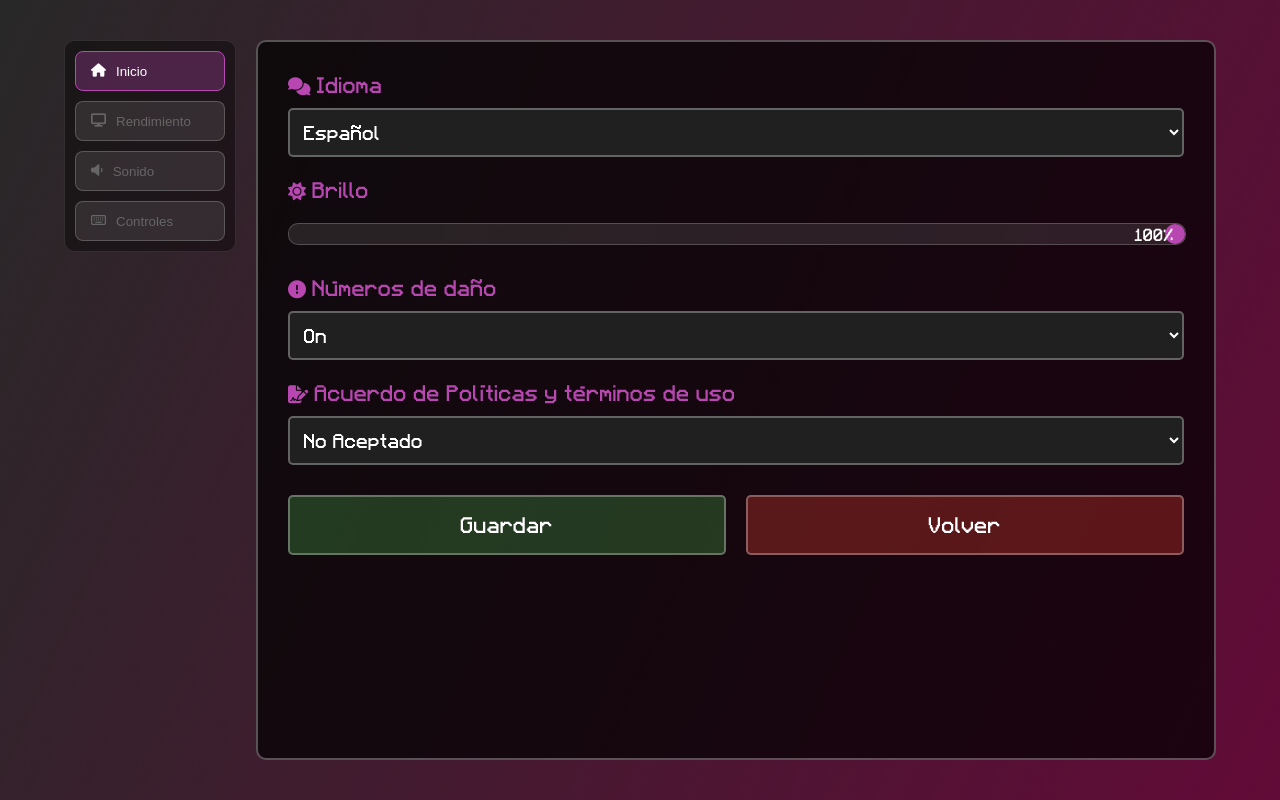
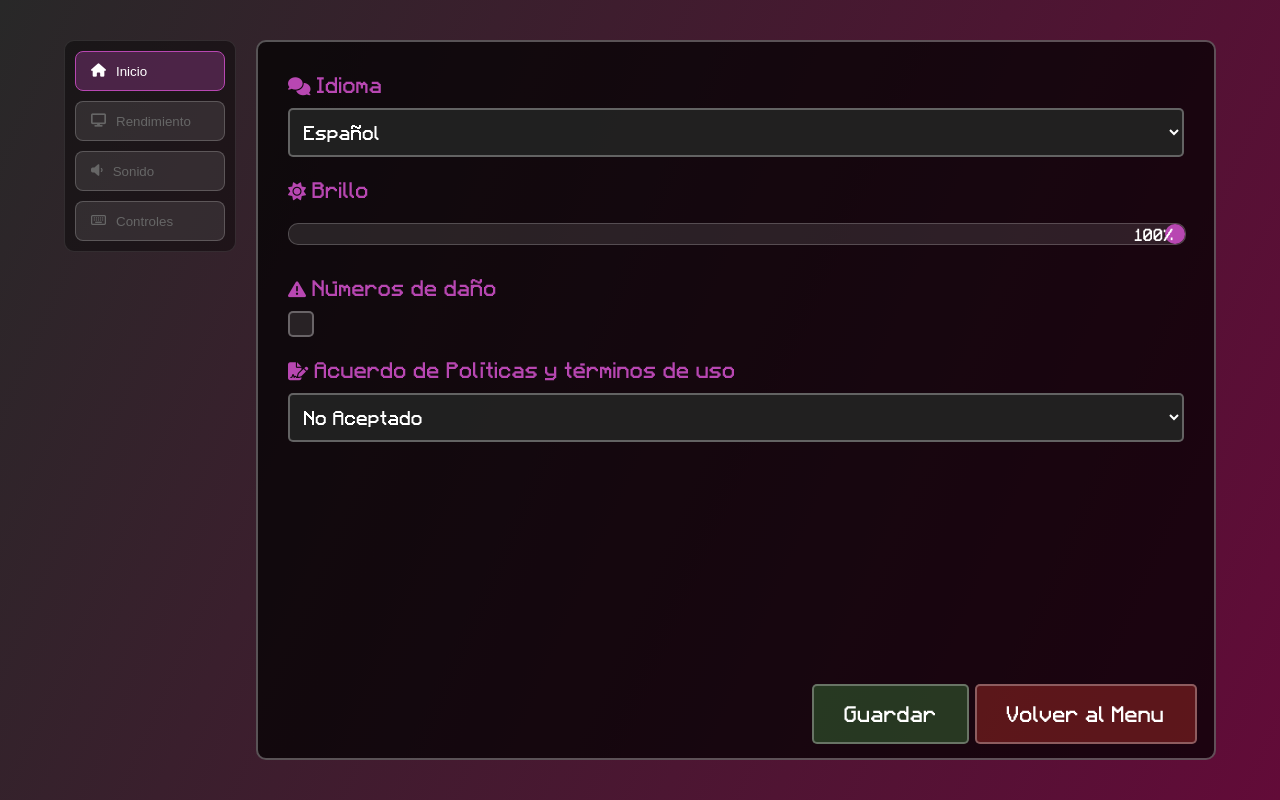
Before and after one commit to AgustinBeniteez/LAUX-Game-roguelike, a plain HTML site: page config.html in a window 1280 px wide. Drawn offline with Linux system fonts and the light colour scheme.

Commit message:
v 1.0.2.5

```diff
--- a/config.html
+++ b/config.html
@@ -146,6 +146,7 @@
     .key-label {
       flex: 1;
     }
+
     .config-label {
       display: block;
       margin-bottom: 10px;
@@ -210,11 +211,71 @@
       width: 100%;
     }
 
+    /* Estilos personalizados para el checkbox */
+    .custom-checkbox {
+      display: inline-block;
+      position: relative;
+      cursor: pointer;
+      width: 22px;
+      height: 22px;
+    }
+
+    .custom-checkbox input {
+      position: absolute;
+      opacity: 0;
+      cursor: pointer;
+      width: 0;
+      height: 0;
+    }
+
+    .checkmark {
+      position: absolute;
+      top: 0;
+      left: 0;
+      width: 22px;
+      height: 22px;
+      background-color: rgba(255, 255, 255, 0.1);
+      border: 2px solid rgba(255, 255, 255, 0.3);
+      border-radius: 5px;
+      transition: all 0.3s ease;
+    }
+
+    .custom-checkbox:hover input ~ .checkmark {
+      background-color: rgba(255, 255, 255, 0.2);
+      border-color: rgba(255, 255, 255, 0.5);
+    }
+
+    .custom-checkbox input:checked ~ .checkmark {
+      background-color: rgba(184, 71, 178, 0.3);
+      border-color: #b847b2;
+    }
+
+    .checkmark:after {
+      content: "";
+      position: absolute;
+      display: none;
+    }
+
+    .custom-checkbox input:checked ~ .checkmark:after {
+      display: block;
+    }
+
+    .custom-checkbox .checkmark:after {
+      left: 7px;
+      top: 3px;
+      width: 5px;
+      height: 10px;
+      border: solid white;
+      border-width: 0 2px 2px 0;
+      transform: rotate(45deg);
+    }
+
     .button-container {
-      display: flex;
+      position: absolute;
       gap: 20px;
-      margin-top: 30px;
-   }
+      bottom: 7%;
+      right: 6.5%;
+    }
     .config-button {
       flex: 1;
       background: rgba(255, 255, 255, 0.1);
@@ -275,6 +336,7 @@
         <option value="en">English</option>
       </select>
     </div>
+
     <div class="config-item">
       <label class="config-label"><i class="fa-solid fa-sun"></i> <span data-translate="brightness">Brillo</span></label>
       <div class="volume-slider-container">
@@ -289,12 +351,12 @@
         <option value="off">Off</option>
       </select>
     </div>
-    <div class="config-item">
-      <label class="config-label"><i class="fa-solid fa-circle-exclamation"></i> <span data-translate="damageNumbers">Números de daño</span></label>
-      <select id="damageNumbersSelect">
-        <option value="on">On</option>
-        <option value="off">Off</option>
-      </select>
+    <div class="config-item" style="display: flex; align-items: center; gap: 10px;">
+      <label class="config-label"><i class="fa-solid fa-triangle-exclamation"></i> <span data-translate="damageNumbers">Números de daño</span></label>
+      <label class="custom-checkbox">
+        <input type="checkbox" id="damageNumbersSelect">
+        <span class="checkmark"></span>
+      </label>
     </div>
     <div class="config-item">
       <label class="config-label"><i class="fa-solid fa-file-signature"></i> <span data-translate="terms">Acuerdo de Políticas y términos de uso</span></label>
@@ -303,6 +365,7 @@
         <option value="not_accepted">No Aceptado</option>
       </select>
     </div>
+
     <div class="config-item">
       <label class="config-label"><i class="fa-solid fa-bolt"></i> <span data-translate="performance">Modo rendimiento</span></label>
       <select id="performanceSelect">
--- a/custom_cursor.css
+++ b/custom_cursor.css
@@ -34,4 +34,37 @@ select:hover {
 
 select:active {
   cursor: url('sprites/mouse_game.png'), auto;
+}select {
+  cursor: url('sprites/mouse_game.png'), auto;
 }
+select:hover {
+  cursor: url('sprites/mouse_game_hover.png'), pointer;
+}
+
+select:active {
+  cursor: url('sprites/mouse_game.png'), auto;
+}
+
+input[type="checkbox"] {
+  cursor: url('sprites/mouse_game.png'), auto;
+}
+
+input[type="checkbox"]:hover {
+  cursor: url('sprites/mouse_game_hover.png'), pointer;
+}
+
+input[type="checkbox"]:active {
+  cursor: url('sprites/mouse_game.png'), auto;
+}
+
+.custom-checkbox {
+  cursor: url('sprites/mouse_game.png'), auto;
+}
+
+.custom-checkbox:hover {
+  cursor: url('sprites/mouse_game_hover.png'), pointer;
+}
+
+.custom-checkbox input:checked ~ .checkmark {
+  cursor: url('sprites/mouse_game.png'), auto;
+}
--- a/minimap.js
+++ b/minimap.js
@@ -16,7 +16,7 @@ class Minimap {
         this.canvas.style.border = '2px solid #333';
         this.canvas.style.borderRadius = '10px';
         this.canvas.style.backgroundColor = 'rgba(0, 0, 0, 0.7)';
-        this.canvas.style.zIndex = '1000';
+        this.canvas.style.zIndex = '800';
 
         document.body.appendChild(this.canvas);
     }
--- a/translations.json
+++ b/translations.json
@@ -26,7 +26,7 @@
     "pause": "Pausa",
     "continue": "Continuar",
     "restart": "Reiniciar",
-    "back": "Volver",
+    "back": "Volver al Menu",
     "confirm": "Confirmar",
     "cancel": "Cancelar",
     "sound": "Sonido",
@@ -80,7 +80,7 @@
     "pause": "Pause",
     "continue": "Continue",
     "restart": "Restart",
-    "back": "Back",
+    "back": "Back Menu",
     "confirm": "Confirm",
     "cancel": "Cancel",
     "sound": "Sound",
```
Also changed, not shown: character_select.html (+21 -0 lines), game.html (+1 -1 lines), index.html (+12 -1 lines).
